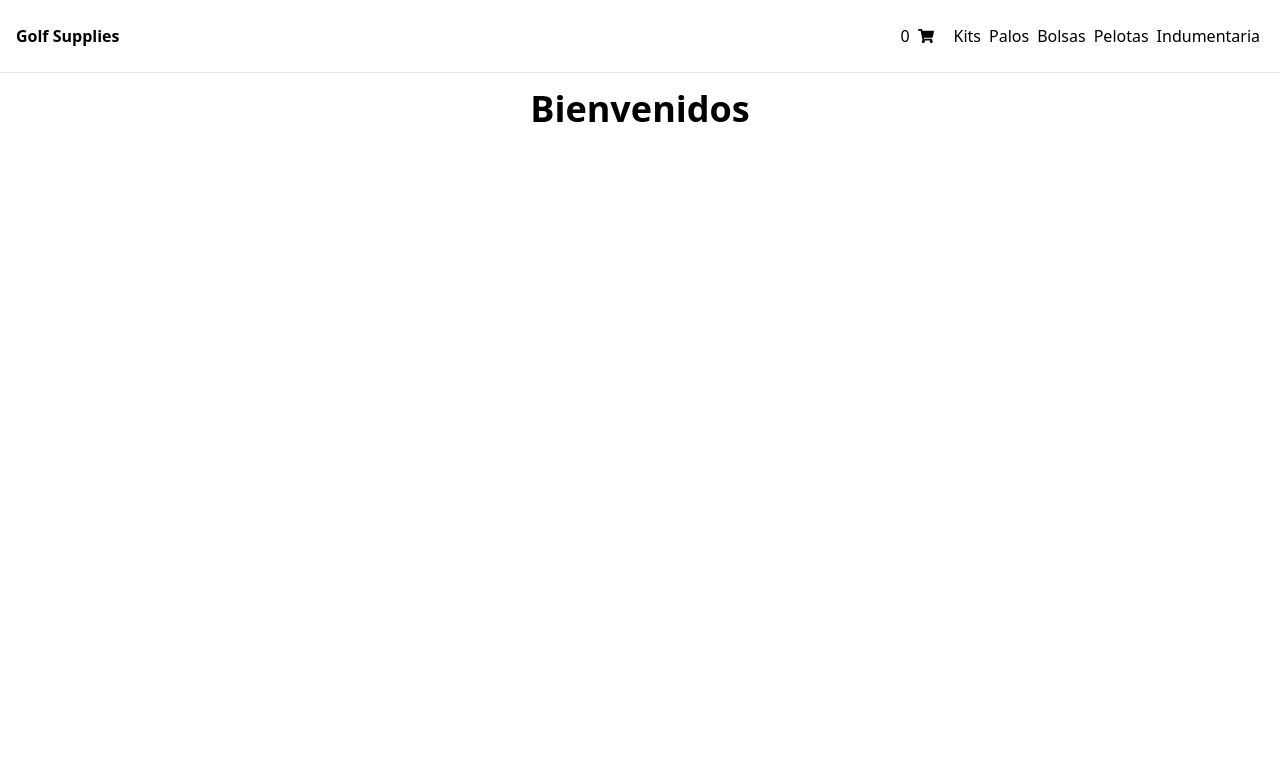
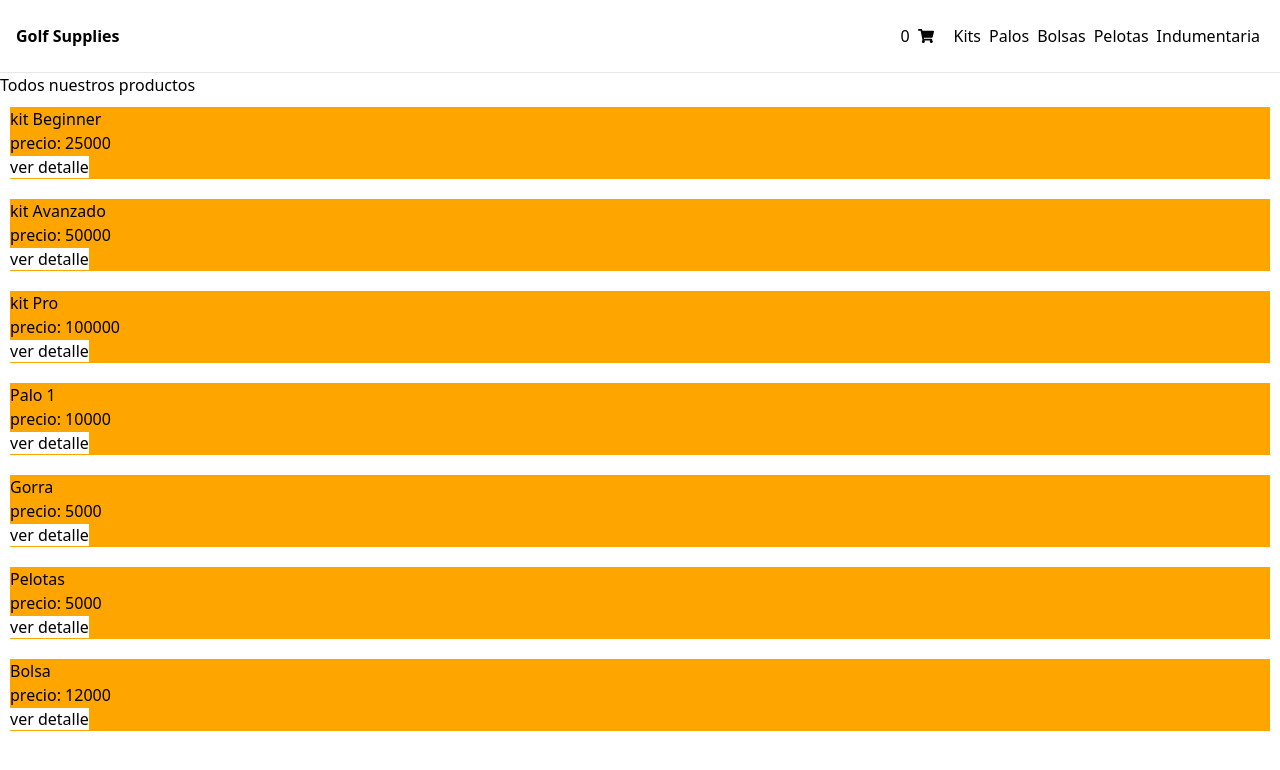
Before and after one commit to zetazetazone/ReactCoder, a React (Create React App) app: page / in a window 1280 px wide. Shown: the top 770 px of the page. Built offline with nearby package versions, Linux system fonts and the light colour scheme.

Commit message:
Agrego componentes para segunda entrega

```diff
--- a/package.json
+++ b/package.json
@@ -12,6 +12,7 @@
     "react": "^18.2.0",
     "react-dom": "^18.2.0",
     "react-icons": "^4.8.0",
+    "react-router-dom": "^6.9.0",
     "react-scripts": "^5.0.1",
     "web-vitals": "^2.1.4"
   },
--- a/src/App.js
+++ b/src/App.js
@@ -1,12 +1,23 @@
 import './App.css';
 import ItemListContainer from './componentes/ItemListContainer/ItemListContainer';
+import ItemDetailContainer from './componentes/ItemDetailContainer/ItemDetailContainer'
 import NavBar from './componentes/NavBar/NavBar'
+import { BrowserRouter, Routes, Route } from 'react-router-dom'
+
 
 function App() {
   return (
-    <div className="App">
+    <div>
+      <BrowserRouter>
         <NavBar />
-        <ItemListContainer greeting={'Bienvenidos'}/>
+        {/* <ItemListContainer greeting={'Bienvenidos'}/> */}
+        <Routes>
+          <Route path='/' element={<ItemListContainer greeting={'Todos nuestros productos'} />} />
+          <Route path='/category/:categoryId' element={<ItemListContainer greeting={'Productos filtrados por categoria'} />} />
+          <Route path='/category/:categoryId/subcategory/:subcategoryId' element={<ItemListContainer greeting={'Productos filtrados por categoria'} />} />
+          <Route path='/item/:itemId' element={<ItemDetailContainer />} />
+        </Routes>
+      </BrowserRouter>
     </div>
   );
 }
--- /dev/null
+++ b/src/asyncMock.js
@@ -0,0 +1,90 @@
+const products = [
+    {
+        id: '1',
+        name: 'kit Beginner',
+        price: 25000,
+        category: 'Kits',
+        img: 'https://www.tgw.com/wcsstore/CatalogAssetStore/Attachment/images/products/golf/P138467/f-blackblack-x.jpg',
+        stock: 25,
+        description: 'Incluye 3 palos, 1 bolsa y 10 pelotas'
+    },
+    {
+        id: '2',
+        name: 'kit Avanzado',
+        price: 50000,
+        category: 'Kits',
+        img: 'https://www.tgw.com/wcsstore/CatalogAssetStore/Attachment/images/products/golf/P138467/f-blackblack-x.jpg',
+        stock: 25,
+        description: 'Incluye 6 palos, 1 bolsa y 10 pelotas'
+    },
+    {
+        id: '3',
+        name: 'kit Pro',
+        price: 100000,
+        category: 'Kits',
+        img: 'https://www.tgw.com/wcsstore/CatalogAssetStore/Attachment/images/products/golf/P138467/f-blackblack-x.jpg',
+        stock: 25,
+        description: 'Incluye 9 palos, 1 bolsa, 20 pelotas e indumentaria'
+    },
+    {
+        id: '4',
+        name: 'Palo 1',
+        price: 10000,
+        category: 'Palos',
+        img: 'https://www.tgw.com/wcsstore/CatalogAssetStore/Attachment/images/products/golf/P152581/1-f.jpg',
+        stock: 25,
+        description: '1 Palo chico de 1kg'
+    },
+    {
+        id: '5',
+        name: 'Gorra',
+        price: 5000,
+        category: 'Indumentaria',
+        img: 'https://www.tgw.com/wcsstore/CatalogAssetStore/Attachment/images/products/golf/P164422/f-blackwhite-v.jpg',
+        stock: 25,
+        description: 'Gorra oficial con loSgo de Rosario es Golf'
+    },
+    {
+        id: '6',
+        name: 'Pelotas',
+        price: 5000,
+        category: 'Pelotas',
+        img: 'https://www.tgw.com/wcsstore/CatalogAssetStore/Attachment/images/products/golf/P150070/f-white-vv.jpg',
+        stock: 25,
+        description: 'Set de 12 pelotas'
+    },
+    {
+        id: '7',
+        name: 'Bolsa',
+        price: 12000,
+        category: 'Bolsas',
+        img: 'https://www.tgw.com/wcsstore/CatalogAssetStore/Attachment/images/products/golf/P167814/f-blackwhite-x.jpg',
+        stock: 25,
+        description: 'Bolsa para carrito'
+    },
+]
+
+export const getProducts = () => {
+    return new Promise((resolve) => {
+        setTimeout(() => {
+            resolve(products)
+        }, 1500)
+    })
+}
+
+export const getProductsByCategory = (categoryId) => {
+    return new Promise((resolve) => {
+        setTimeout(() => {
+            resolve(products.filter(prod => prod.category === categoryId))
+        }, 1500)
+    })
+}
+
+
+export const getProductById = (productId) => {
+    return new Promise((resolve) => {
+        setTimeout(() => {
+            resolve(products.find(prod => prod.id === productId))
+        }, 1500)
+    })
+}
--- /dev/null
+++ b/src/componentes/Item/Item.js
@@ -0,0 +1,13 @@
+import { Link } from "react-router-dom"
+
+const Item = ({ id, name, price }) => {
+    return (
+        <div style={{ background: 'orange', margin: 10}}>
+            <h2>{name}</h2>
+            <h3>precio: {price}</h3>
+            <Link to={`/item/${id}`} style={{ background: 'white'}}>ver detalle</Link>
+        </div>
+    )
+}
+
+export default Item
--- /dev/null
+++ b/src/componentes/ItemDetail/ItemDetail.js
@@ -0,0 +1,12 @@
+const ItemDetail = ({ name, price, img, description }) => {
+    return (
+        <div style={{ background: 'pink', margin: 10}}>
+            <h2>{name}</h2>
+            <img src={img} alt={name} style={{ width: 100}}/>
+            <h3>precio: {price}</h3>
+            <p>descripcion: {description}</p>
+        </div>
+    )
+}
+
+export default ItemDetail
--- /dev/null
+++ b/src/componentes/ItemDetailContainer/ItemDetailContainer.js
@@ -0,0 +1,38 @@
+import { useEffect, useState } from "react"
+import { getProductById } from "../../asyncMock"
+import ItemDetail from "../ItemDetail/ItemDetail"
+import { useParams } from "react-router-dom"
+
+const ItemDetailContainer = () => {
+    const [product, setProduct] = useState()
+    const [loading, setLoading] = useState(true)
+
+    const { itemId } = useParams()
+
+    useEffect(() => {
+        setLoading(true)
+        getProductById(itemId)
+            .then(product => {
+                setProduct(product)
+            })
+            .catch(error => {
+                console.log(error)
+            })
+            .finally(() => {
+                setLoading(false)
+            })
+    }, [itemId])
+
+    if(loading) {
+        return <h1>Cargando...</h1>
+    }
+
+    return (
+        <div>
+            <h1>Detalle de producto</h1>
+            <ItemDetail {...product}/>
+        </div>
+    )
+}
+
+export default ItemDetailContainer
--- /dev/null
+++ b/src/componentes/ItemList/ItemList.js
@@ -0,0 +1,15 @@
+import Item from "../Item/Item"
+
+const ItemList = ({ products }) => {
+    return (
+        <div style={{ display: 'flex', flexDirection: 'column'}}>
+            {
+                 products.map(product => {
+                    return <Item key={product.id} {...product}/>
+                })
+            }
+        </div>
+    )
+}
+
+export default ItemList
--- a/src/componentes/ItemListContainer/ItemListContainer.js
+++ b/src/componentes/ItemListContainer/ItemListContainer.js
@@ -1,6 +1,44 @@
-const ItemListContainer = ({greeting}) => {
+import { useEffect, useState } from 'react'
+import { getProducts, getProductsByCategory } from "../../asyncMock"
+import ItemList from '../ItemList/ItemList'
+import { useParams } from 'react-router-dom'
+
+const ItemListContainer = ({ greeting }) => {
+    const [productsState, setProductsState] = useState([])
+    const [loading, setLoading] = useState(true)
+
+    const { categoryId } = useParams()
+
+    useEffect(() => {
+        setLoading(true)
+        const asyncFunction = categoryId ? getProductsByCategory : getProducts
+
+        asyncFunction(categoryId)
+            .then(products => {
+                setProductsState(products)
+            })
+            .catch(error => {
+                console.log(error)
+            })
+            .finally(() => {
+                setLoading(false)
+            })
+    }, [categoryId])
+
+    if(loading) {
+        return <h1>Cargando...</h1>
+    }
+
+    if(productsState && productsState.length === 0) {
+        return <h1>No hay productos</h1>
+    }
+
     return (
-        <h1 className="font-bold p-4 text-4xl">{greeting}</h1>
+        <div>
+            <h1>{greeting}</h1>
+            <ItemList products={productsState}/>
+
+        </div>
     )
 }
 
--- a/src/componentes/NavBar/NavBar.js
+++ b/src/componentes/NavBar/NavBar.js
@@ -1,6 +1,7 @@
 import CartWidget from "../CartWidget/CartWidget"
 
-const articulos = [
+
+const category = [
     'Kits',
     'Palos',
     'Bolsas',
@@ -15,7 +16,7 @@ const NavBar = () => {
             <CartWidget/>
             <ul className="flex">
 
-                {articulos.map(value => (
+                {category.map(value => (
                     <li className="p-1"><button>{value}</button></li>
                 ))}
             </ul>
```
Also changed, not shown: 1 other file (tests, documents, lock files or other folders).
